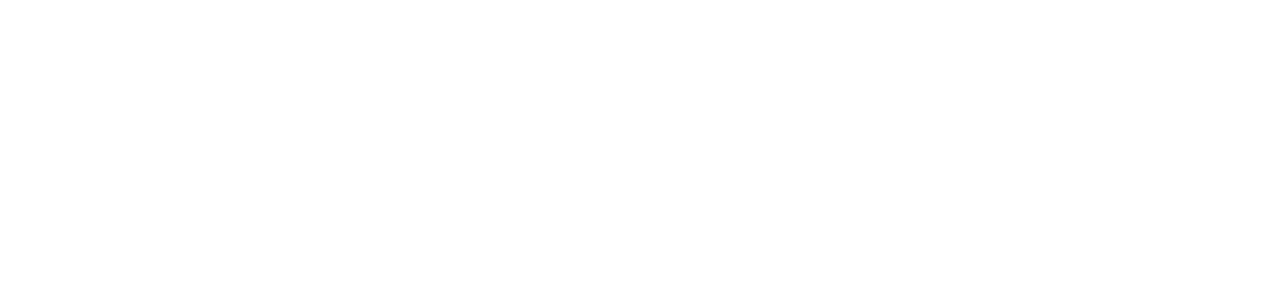
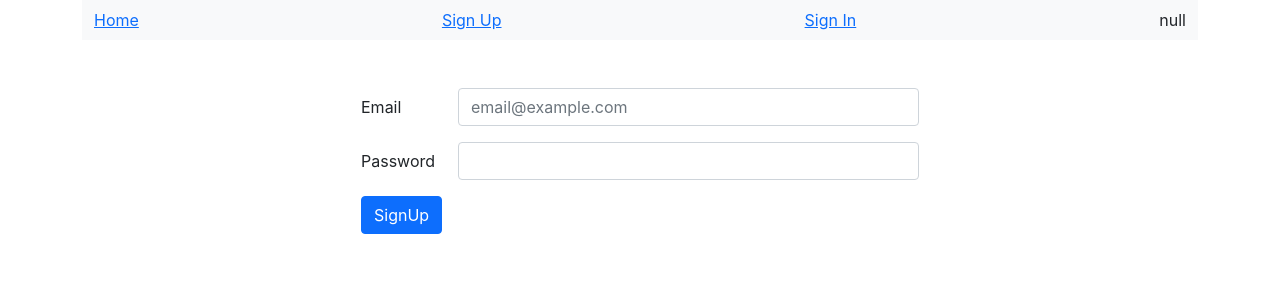
Before and after one commit to tel-ran-de/FE-17-e, a React (Create React App) app: page /signIn in a window 1280 px wide. Shown: the top 300 px of the page. Built offline with nearby package versions, Linux system fonts and the light colour scheme.

Commit message:
end of lesson

```diff
--- a/package.json
+++ b/package.json
@@ -6,9 +6,15 @@
     "@testing-library/jest-dom": "^5.11.4",
     "@testing-library/react": "^11.1.0",
     "@testing-library/user-event": "^12.1.10",
+    "bootstrap": "^5.1.0",
     "react": "^17.0.2",
     "react-dom": "^17.0.2",
+    "react-redux": "^7.2.4",
+    "react-router-dom": "^5.2.0",
     "react-scripts": "4.0.3",
+    "redux": "^4.1.1",
+    "redux-logger": "^3.0.6",
+    "redux-thunk": "^2.3.0",
     "web-vitals": "^1.0.1"
   },
   "scripts": {
--- /dev/null
+++ b/src/components/App.js
@@ -0,0 +1,33 @@
+import React from 'react'
+import {Link, NavLink, Switch, Route} from "react-router-dom";
+import {useSelector} from 'react-redux'
+import SignUp from "./SignUp";
+import SignIn from "./SignIn";
+
+const App = () => {
+
+    const isAuth = useSelector(state => state.isAuth)
+
+    return (
+        <div className="container">
+            <nav className="navbar navbar-light bg-light">
+                <div className="container-fluid">
+                    <NavLink exact to="/">Home</NavLink>
+                    <NavLink to="/signup">Sign Up</NavLink>
+                    <Link to="/signin">Sign In</Link>
+                    { isAuth ? <Link to="/hello">toHello</Link> : 'null' }
+
+                </div>
+            </nav>
+            <Switch>
+                <Route exact path="/"><h1>Home</h1></Route>
+                <Route path="/signup"><SignUp/></Route>
+                <Route path="/signIn"><SignIn/></Route>
+                <Route path="/hello"><h1>Hello</h1></Route>
+
+            </Switch>
+        </div>
+    )
+}
+
+export default App
--- /dev/null
+++ b/src/components/SignIn.js
@@ -0,0 +1,49 @@
+import React, {useState} from 'react'
+import {logIn} from "../store/actions";
+import {useDispatch} from "react-redux";
+
+const initialUser = {
+    email: '',
+    password: ''
+}
+
+const SignIn = () => {
+    const dispatch = useDispatch()
+    const [user, setUser] = useState(initialUser)
+    const changeHandler = (e) => {
+        setUser({
+            ...user, [e.target.id]: e.target.value
+        })
+    }
+    const submitHandler = (e) => {
+        e.preventDefault()
+        dispatch( logIn(user) )
+        setUser(initialUser)
+    }
+
+    return (
+        <div className="w-50 mx-auto mt-5">
+            <form onSubmit={submitHandler}>
+                <div className="mb-3 row">
+                    <label htmlFor="email" className="col-sm-2 col-form-label">Email</label>
+                    <div className="col-sm-10">
+                        <input type="text" className="form-control" id="email"
+                               onChange={changeHandler}
+                               placeholder="email@example.com"/>
+                    </div>
+                </div>
+                <div className="mb-3 row">
+                    <label htmlFor="password" className="col-sm-2 col-form-label">Password</label>
+                    <div className="col-sm-10">
+                        <input type="password" className="form-control"
+                               onChange={changeHandler}
+                               id="password"/>
+                    </div>
+                </div>
+                <button type="submit" className="btn btn-primary">SignUp</button>
+            </form>
+        </div>
+    )
+}
+
+export default SignIn
--- /dev/null
+++ b/src/components/SignUp.js
@@ -0,0 +1,49 @@
+import React, {useState} from 'react'
+import {registration} from "../store/actions"
+import {useDispatch} from 'react-redux'
+
+const initialUser = {
+    email: '',
+    password: ''
+}
+
+const SignUp = () => {
+    const dispatch = useDispatch()
+    const [user, setUser] = useState(initialUser)
+    const changeHandler = (e) => {
+        setUser({
+            ...user, [e.target.id]: e.target.value
+        })
+    }
+    const submitHandler = (e) => {
+        e.preventDefault()
+        dispatch( registration(user) )
+        setUser(initialUser)
+    }
+
+    return (
+        <div className="w-50 mx-auto mt-5">
+            <form onSubmit={submitHandler}>
+                <div className="mb-3 row">
+                    <label htmlFor="email" className="col-sm-2 col-form-label">Email</label>
+                    <div className="col-sm-10">
+                        <input type="text" className="form-control" id="email"
+                               onChange={changeHandler}
+                               placeholder="email@example.com"/>
+                    </div>
+                </div>
+                <div className="mb-3 row">
+                    <label htmlFor="password" className="col-sm-2 col-form-label">Password</label>
+                    <div className="col-sm-10">
+                        <input type="password" className="form-control"
+                               onChange={changeHandler}
+                               id="password"/>
+                    </div>
+                </div>
+                <button type="submit" className="btn btn-primary">SignUp</button>
+            </form>
+        </div>
+    )
+}
+
+export default SignUp
--- a/src/index.js
+++ b/src/index.js
@@ -1,8 +1,19 @@
 import React from 'react';
 import ReactDOM from 'react-dom';
+import {Provider} from 'react-redux'
+import 'bootstrap/dist/css/bootstrap.css'
 import './index.css';
+import App from "./components/App";
+import {BrowserRouter} from "react-router-dom";
+import {store} from "./store/store";
 
 ReactDOM.render(
-    <div />,
+    <Provider store={store}>
+        <BrowserRouter>
+            <App />
+        </BrowserRouter>
+    </Provider>
+
+    ,
   document.getElementById('root')
 );
--- /dev/null
+++ b/src/store/actions.js
@@ -0,0 +1,40 @@
+import {ADD_USER, LOGIN} from "./typesConst";
+
+const URL = 'http://localhost:8080/api/v1/'
+export const registration = (user) => {
+    return async dispatch => {
+
+        const response = await fetch(`${URL}auth/signup`, {
+            method: 'POST',
+            body: JSON.stringify(user),
+            headers: { 'Content-Type': 'application/json'}
+        })
+        const data = await response.json()
+        dispatch( addUser(data) )
+
+    }
+}
+
+export const logIn = (user) => {
+    return async dispatch => {
+        try {
+            const response = await fetch(`${URL}auth/signin`, {
+                method: 'POST',
+                body: JSON.stringify(user),
+                headers: { 'Content-Type': 'application/json', 'x-api-key': localStorage.getItem('apiKeyToken')}
+            })
+            const data = await response.json()
+            localStorage.setItem('apiKeyToken', data.accessToken)
+            dispatch({type: LOGIN})
+        } catch (e) {
+            console.log(e.message)
+        }
+    }
+}
+
+const addUser = user => {
+    return {
+        type: ADD_USER,
+        payload: user
+    }
+}
--- /dev/null
+++ b/src/store/reducer.js
@@ -0,0 +1,21 @@
+import {ADD_USER, LOGIN} from "./typesConst";
+
+const initialState = {
+    isAuth: false,
+    user: {},
+}
+
+export const reducer = (state = initialState, action) => {
+
+    switch (action.type) {
+
+        case ADD_USER:
+            return {...state, user: action.payload}
+
+        case LOGIN:
+            return {...state, isAuth: true}
+
+        default :
+            return state
+    }
+}
--- /dev/null
+++ b/src/store/store.js
@@ -0,0 +1,6 @@
+import {applyMiddleware, createStore} from "redux"
+import {reducer} from "./reducer"
+import logger from "redux-logger"
+import thunk from "redux-thunk"
+
+export const store = createStore(reducer, applyMiddleware(thunk,logger))
--- /dev/null
+++ b/src/store/typesConst.js
@@ -0,0 +1,2 @@
+export const ADD_USER = 'ADD_USER'
+export const LOGIN = 'LOGIN'
```
Also changed, not shown: src/components/Hello.js (added), 1 other file (tests, documents, lock files or other folders).
